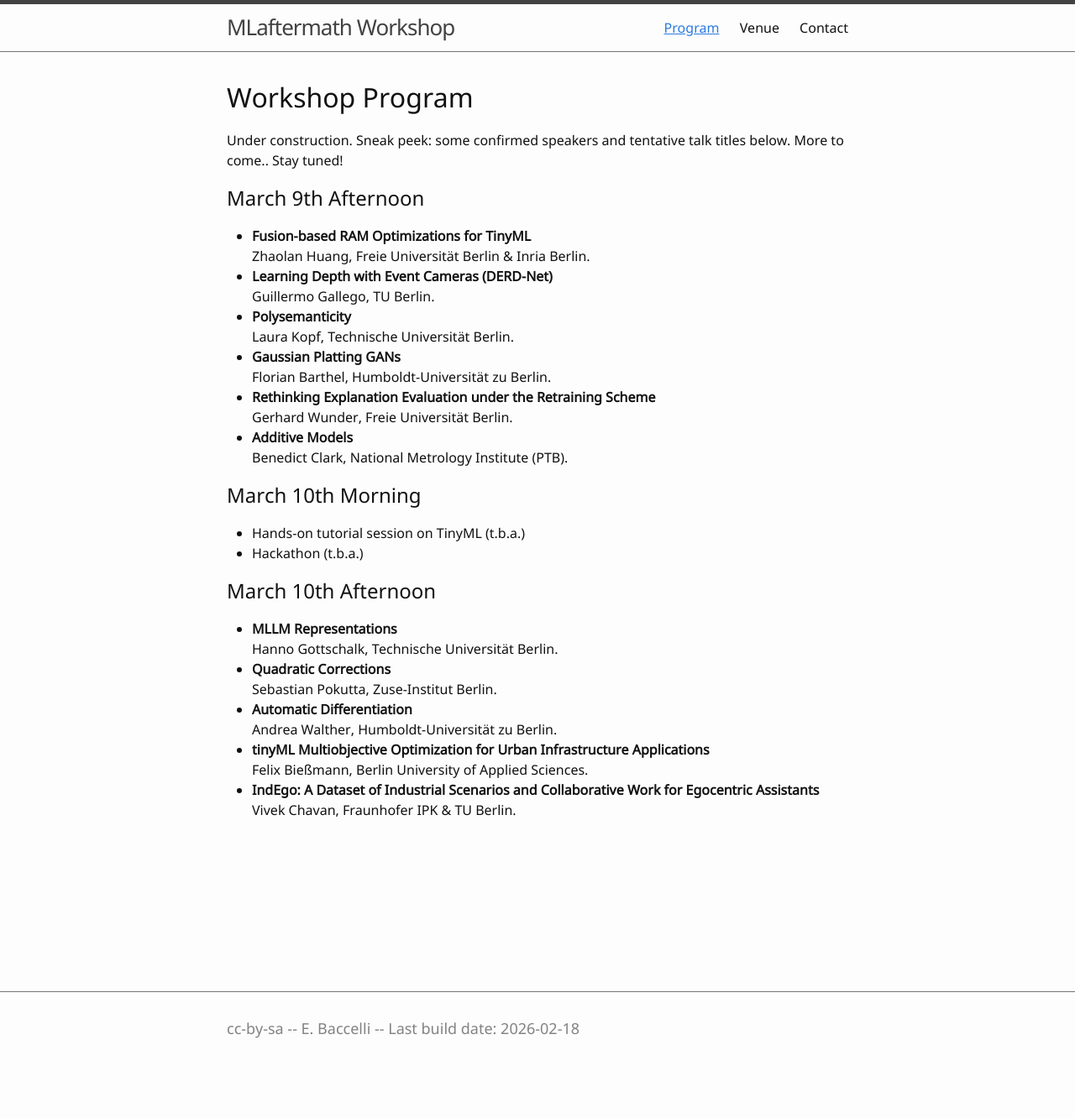
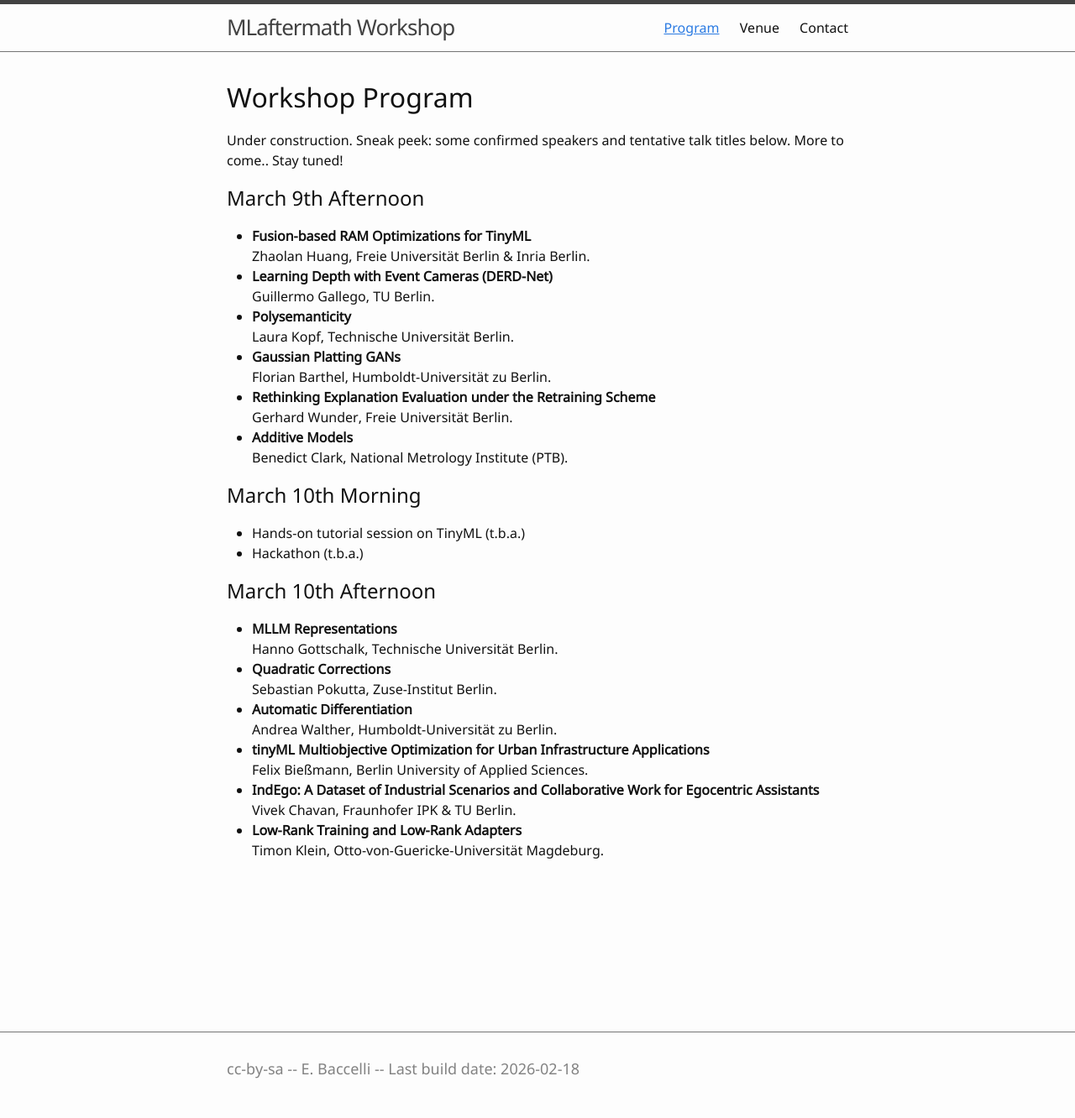
Before and after one commit to Inria-Berlin/MLaftermath, a Jekyll site: the page built from 0-program.md, in a window 1280 px wide. Shown: the whole page at 84% size. Built offline with Jekyll 4.4.1, drawn with Linux system fonts in a browser that asks for light colours; before the commit the page ends 1284 px from its top, so only the background shows below that.

Commit message:
program: added talk OVGU

```diff
--- a/0-program.md
+++ b/0-program.md
@@ -35,6 +35,8 @@ Andrea Walther, Humboldt-Universität zu Berlin.
 Felix Bießmann, Berlin University of Applied Sciences.
 - **IndEgo: A Dataset of Industrial Scenarios and Collaborative Work for Egocentric Assistants**
 Vivek Chavan, Fraunhofer IPK & TU Berlin.
+- **Low-Rank Training and Low-Rank Adapters**
+Timon Klein, Otto-von-Guericke-Universität Magdeburg.
 
 
 
```
